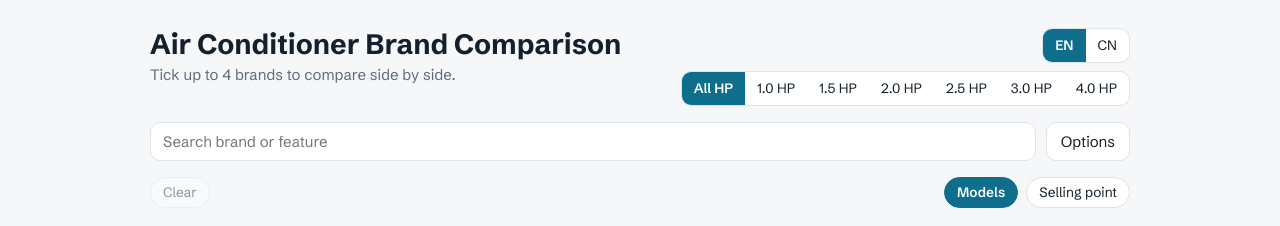
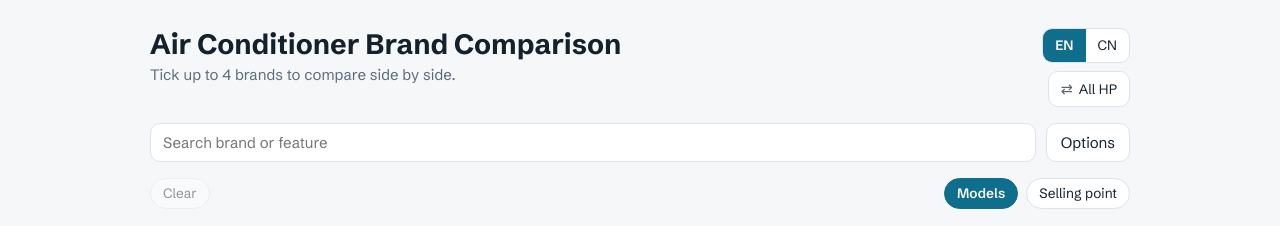
Before and after one commit to stepkwork/aircon-compare, a website: page artifacts/aircon-comparison.html in a window 1280 px wide. Shown: the top 226 px of the page. Drawn offline with nearby package versions, Linux system fonts and the light colour scheme.

Commit message:
Export from Grok

```diff
--- a/artifacts/aircon-comparison.html
+++ b/artifacts/aircon-comparison.html
@@ -14,6 +14,9 @@ body::before{content:"";position:fixed;inset:0 0 auto;height:env(safe-area-inset
 h1{font-size:1.75rem;line-height:1.15;margin:0;font-weight:700;text-wrap:balance}.sub{color:var(--muted);margin:4px 0 0}
 .header-controls{display:flex;flex-direction:column;align-items:flex-end;gap:8px;flex-shrink:0}
 .lang-toggle,.hp-toggle{display:inline-flex;border:1px solid var(--line);border-radius:10px;overflow:hidden;background:var(--surface)}
+.hp-cycle{display:inline-flex;align-items:center;gap:6px;border:1px solid var(--line);border-radius:10px;background:var(--surface);padding:7px 12px;font:inherit;font-size:.85rem;color:var(--fg);cursor:pointer}
+.hp-cycle:hover{background:var(--hdr)}
+.hp-cycle .sym{font-size:.9rem;opacity:.7}
 .lang-toggle button,.hp-toggle button{border:0;background:none;padding:7px 12px;font:inherit;font-size:.85rem;color:var(--fg);cursor:pointer}
 .lang-toggle button[aria-pressed=true],.hp-toggle button[aria-pressed=true]{background:var(--accent);color:var(--surface);font-weight:600}
 .bar{display:flex;flex-wrap:wrap;gap:10px;align-items:center}
@@ -1056,10 +1059,14 @@ return html`<div class="wrap">
       <button type="button" aria-pressed=${lang==="en"} onClick=${function(){setLang("en")}}>EN</button>
       <button type="button" aria-pressed=${lang==="cn"} onClick=${function(){setLang("cn")}}>CN</button>
     </div>
-    <div class="hp-toggle" role="group" aria-label="HP filter">
-      <button type="button" aria-pressed=${hpFilter===null} onClick=${function(){setHpFilter(null)}}>${t.hpAll}</button>
-      ${HP_VALUES.map(function(hp,i){return html`<button key=${hp} type="button" aria-pressed=${hpFilter===hp} onClick=${function(){setHpFilter(hp)}}>${t.hp[i]}</button>`})}
-    </div>
+    <button type="button" class="hp-cycle" onClick=${function(){
+      var opts=[null].concat(HP_VALUES);
+      var idx=opts.indexOf(hpFilter);
+      setHpFilter(opts[(idx+1)%opts.length]);
+    }} title="Click to cycle HP">
+      <span class="sym">⇄</span>
+      ${hpFilter===null?t.hpAll:(hpFilter+" HP")}
+    </button>
   </div>
 </div>
 ${view==="all"?allView:cmpView}
```
Also changed, not shown: 1 other file.
